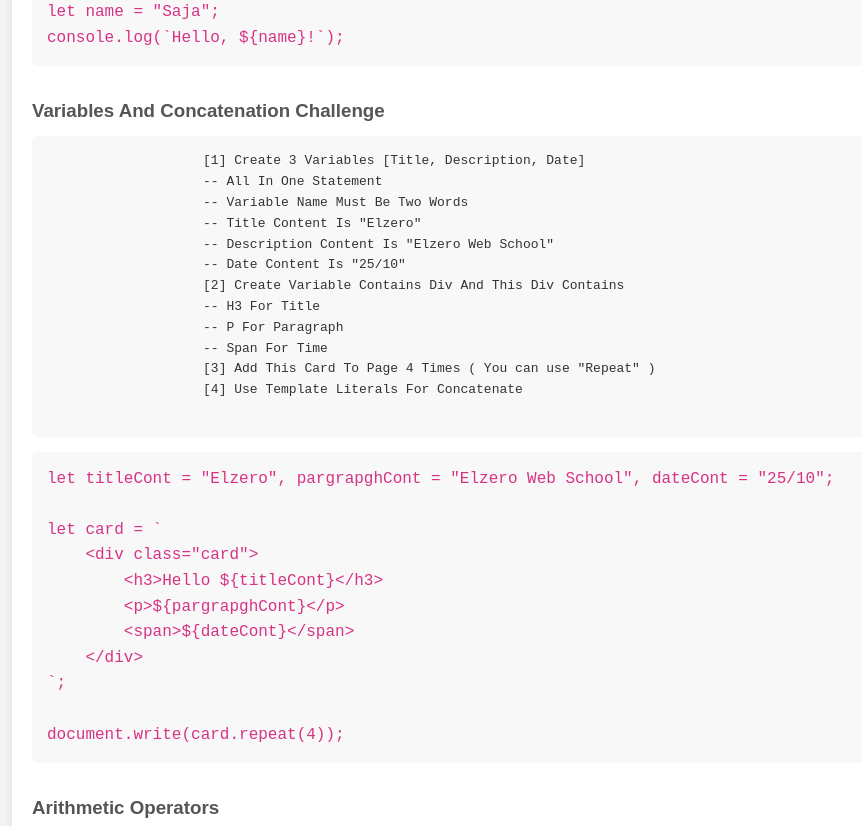
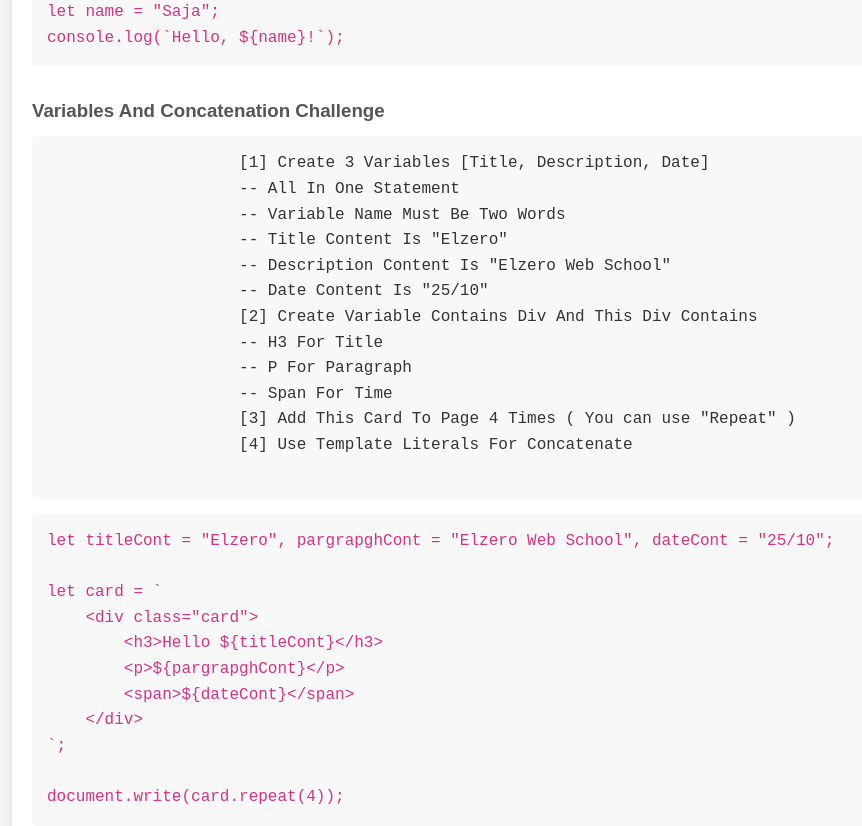
Before and after one commit to sajamalek90/Introduction-to-JavaScript, a plain HTML site: page index.html in a window 1280 px wide. Shown: the part 3207-4033 px from the top of the page, without its empty margins (28-890 px from the left). Drawn offline with Linux system fonts and the light colour scheme.

Commit message:
Update styles.css

```diff
--- a/styles.css
+++ b/styles.css
@@ -111,3 +111,7 @@ footer a {
 footer a:hover {
     color: #9AA6B2;
 }
+
+.challenge {
+    font-size: 16px;
+}
```
